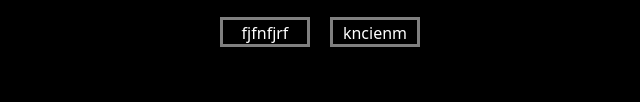
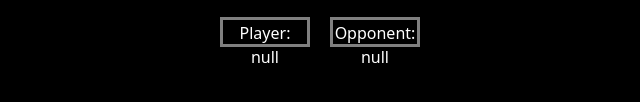
Before and after one commit to Efe-money/tictactoe, a plain HTML site: page oneplayer/one.html in a window 1280 px wide. Shown: the part 522-624 px from the top of the page, 320-960 px from the left. Drawn offline with nearby package versions, Linux system fonts and the light colour scheme.

Commit message:
working on the game

```diff
--- a/oneplayer/one.html
+++ b/oneplayer/one.html
@@ -39,8 +39,8 @@
         </div>
 
         <div class="nameScore d-flex ">
-            <p id="showing">fjfnfjrf</p>
-            <p id="show">kncienm</p>
+            <p id="showing"></p>
+            <p id="show"></p>
         </div>
     </main>
 
@@ -48,3 +48,18 @@
 
 </body>
 </html>
+<script>
+      function displayNames() {
+            const player = localStorage.getItem("playerName");
+            const opponent = localStorage.getItem("opponentName");
+
+            // Display the names in the empty divs
+            document.getElementById("showing").innerText = "Player: " + player;
+            document.getElementById("show").innerText = "Opponent: " + opponent;
+        }
+
+        // Call the function to display the names when the page loads
+        displayNames();
+    </script>
+</body>
+</script>
```
Also changed, not shown: addname/player1.html (+2 -1 lines).
